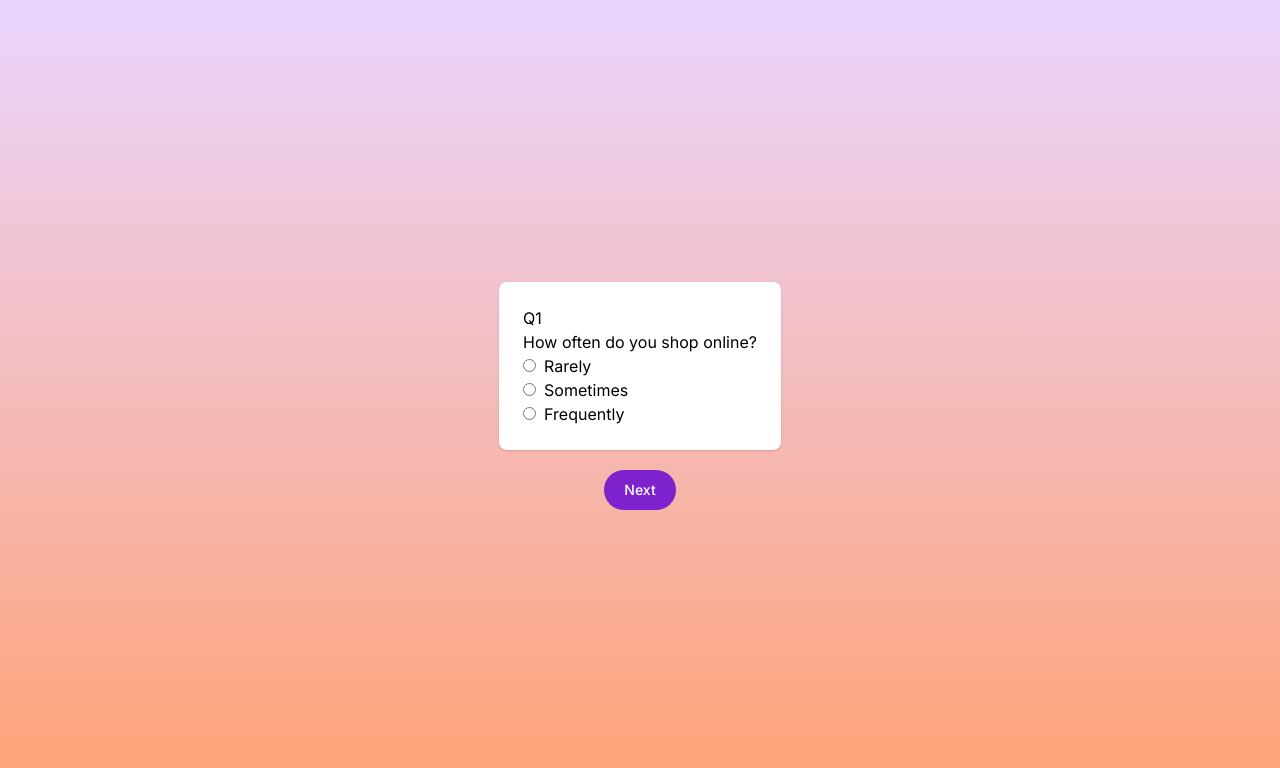
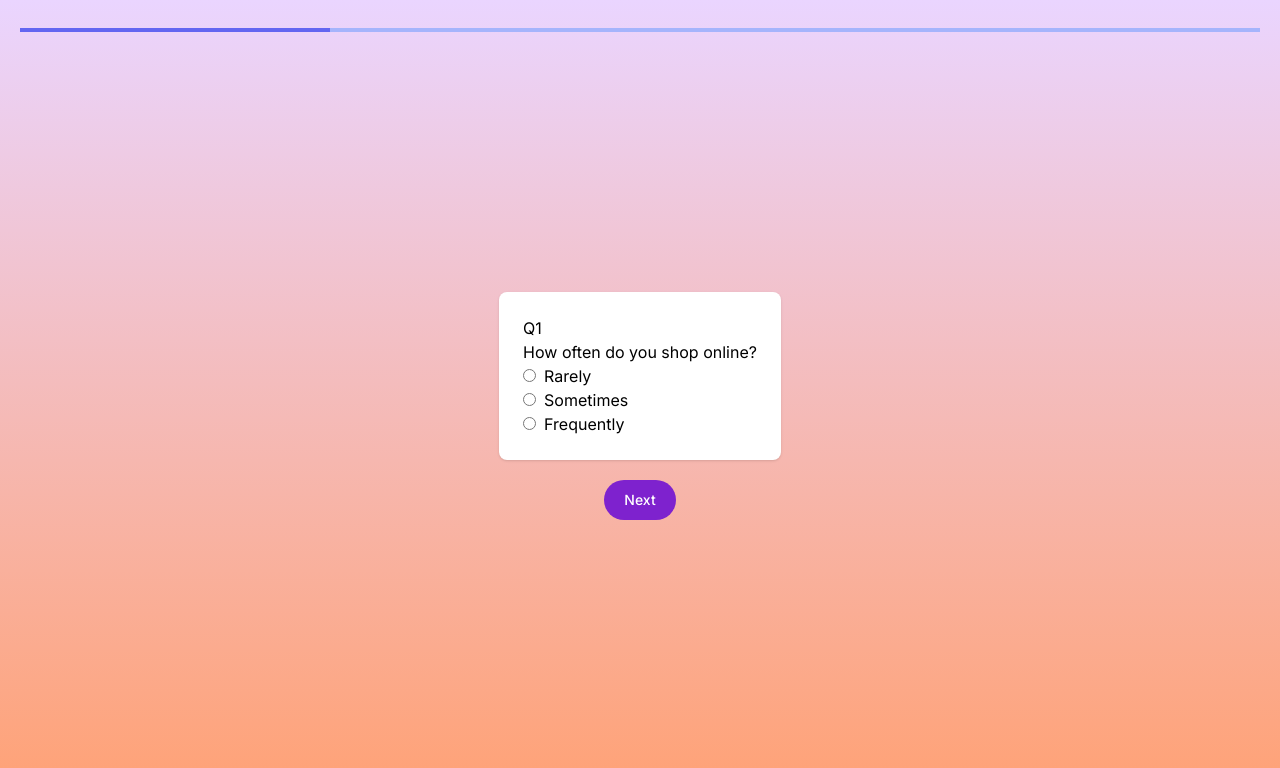
Before and after one commit to tyoprataama/Front-End-React-Test-Tyo, a Next.js app: page / in a window 1280 px wide. Shown: the top 768 px of the page. Built offline with nearby package versions, Linux system fonts and the light colour scheme.

Commit message:
create questions details

```diff
--- a/app/components/Card.jsx
+++ b/app/components/Card.jsx
@@ -11,6 +11,7 @@ const Card = ({questionData, onAnswerSubmit}) => {
     currentQuestionIndex
   } = questionData;
   const [selectedAnswer, setSelectedAnswer] = useState(null);
+  const isLastQuestion = currentQuestionIndex === questionData.length - 1;
 
   const handleSubmit = (e) => {
     e.preventDefault();
@@ -18,9 +19,10 @@ const Card = ({questionData, onAnswerSubmit}) => {
       onAnswerSubmit(selectedAnswer);
     }
   };
+
   const handleNextQuestion = () => {
-      setSelectedAnswer(null); // Clear selected answer for the next question
-      onAnswerSubmit(selectedAnswer); // Save the current answer before moving to the next question
+    setSelectedAnswer(null);
+    onAnswerSubmit(selectedAnswer);
   };
 
   return (
@@ -37,7 +39,7 @@ const Card = ({questionData, onAnswerSubmit}) => {
                 checked={selectedAnswer === answer}
                 onChange={() => setSelectedAnswer(answer)}
                 disabled={isLocked}
-                className="mr-2" // Add some spacing between the radio button and the label
+                className="mr-2"
               />
               {answer}
             </label>
@@ -45,12 +47,16 @@ const Card = ({questionData, onAnswerSubmit}) => {
         </form>
       </div>
       {!isLocked && (
-        <button className="text-white bg-purple-700 hover:bg-purple-800 focus:outline-none focus:ring-4 focus:ring-purple-300 font-medium rounded-full text-sm px-5 py-2.5 text-center mb-2 mt-5" onClick={handleNextQuestion} disabled={currentQuestionIndex === question.length - 1}>
-          Next
+        <button
+          className="text-white bg-purple-700 hover:bg-purple-800 focus:outline-none focus:ring-4 focus:ring-purple-300 font-medium rounded-full text-sm px-5 py-2.5 text-center mb-2 mt-5"
+          onClick={isLastQuestion ? handleSubmit : handleNextQuestion}
+          disabled={isLastQuestion && (!selectedAnswer || isLocked)}
+        >
+          {isLastQuestion ? "Submit" : "Next"}
         </button>
       )}
     </div>
-  )
+  );
 }
 
 export default Card
--- /dev/null
+++ b/app/components/Question.js
@@ -0,0 +1,23 @@
+export const questionDetails = [
+    {
+      num: 'Q1',
+      question: 'How often do you shop online?',
+      options: ['Rarely', 'Sometimes', 'Frequently'],
+      isLocked: false,
+    }, {
+      num: 'Q2',
+      question: 'How often do you shop offline?',
+      options: ['Rarely', 'Sometimes', 'Frequently'],
+      isLocked: false,
+    }, {
+      num: 'Q3',
+      question: 'How often do you shop hybrid?',
+      options: ['Rarely', 'Sometimes', 'Frequently'],
+      isLocked: false,
+    }, {
+      num: 'Q4',
+      question: 'How often do you shop paypall?',
+      options: ['Rarely', 'Sometimes', 'Frequently'],
+      isLocked: false,
+    },
+];
--- a/app/components/Survey.jsx
+++ b/app/components/Survey.jsx
@@ -5,34 +5,11 @@ import React, {
 } from 'react';
 import Card from './Card';
 import End from './End';
+import { questionDetails } from './Question';
 
 
 const Survey = () => {
-  const questions = [{
-      num: 'Q1',
-      question: 'How often do you shop online?',
-      options: ['Rarely', 'Sometimes', 'Frequently'],
-      isLocked: false,
-    },
-    {
-      num: 'Q2',
-      question: 'How often do you shop offline?',
-      options: ['Rarely', 'Sometimes', 'Frequently'],
-      isLocked: false,
-    },
-    {
-      num: 'Q3',
-      question: 'How often do you shop hybrid?',
-      options: ['Rarely', 'Sometimes', 'Frequently'],
-      isLocked: false,
-    },
-    {
-      num: 'Q4',
-      question: 'How often do you shop paypall?',
-      options: ['Rarely', 'Sometimes', 'Frequently'],
-      isLocked: false,
-    },
-  ];
+  const questions = questionDetails;
 
   const [currentQuestionIndex, setCurrentQuestionIndex] = useState(0);
   const [surveyAnswers, setSurveyAnswers] = useState(() => {
@@ -62,9 +39,14 @@ const Survey = () => {
     setCurrentQuestionIndex(0);
   };
    const currentQuestionData = questions[currentQuestionIndex];
+    const progressPercent = ((currentQuestionIndex + 1) / questions.length) * 100;
 
     return (
-        <div className="flex flex-col items-center justify-center h-screen w-screen">
+
+        <div className="flex flex-col items-center justify-center h-screen w-screen px-5 py-3">
+          <div className="bg-indigo-300 h-1 w-full mt-4">
+        <div className="bg-indigo-500 h-full" style={{ width: `${progressPercent}%` }} />
+      </div>
  {currentQuestionIndex < questions.length ? (
         <Card
           questionData={currentQuestionData}
```
Lines whose indentation alone changed are shown as unchanged.
